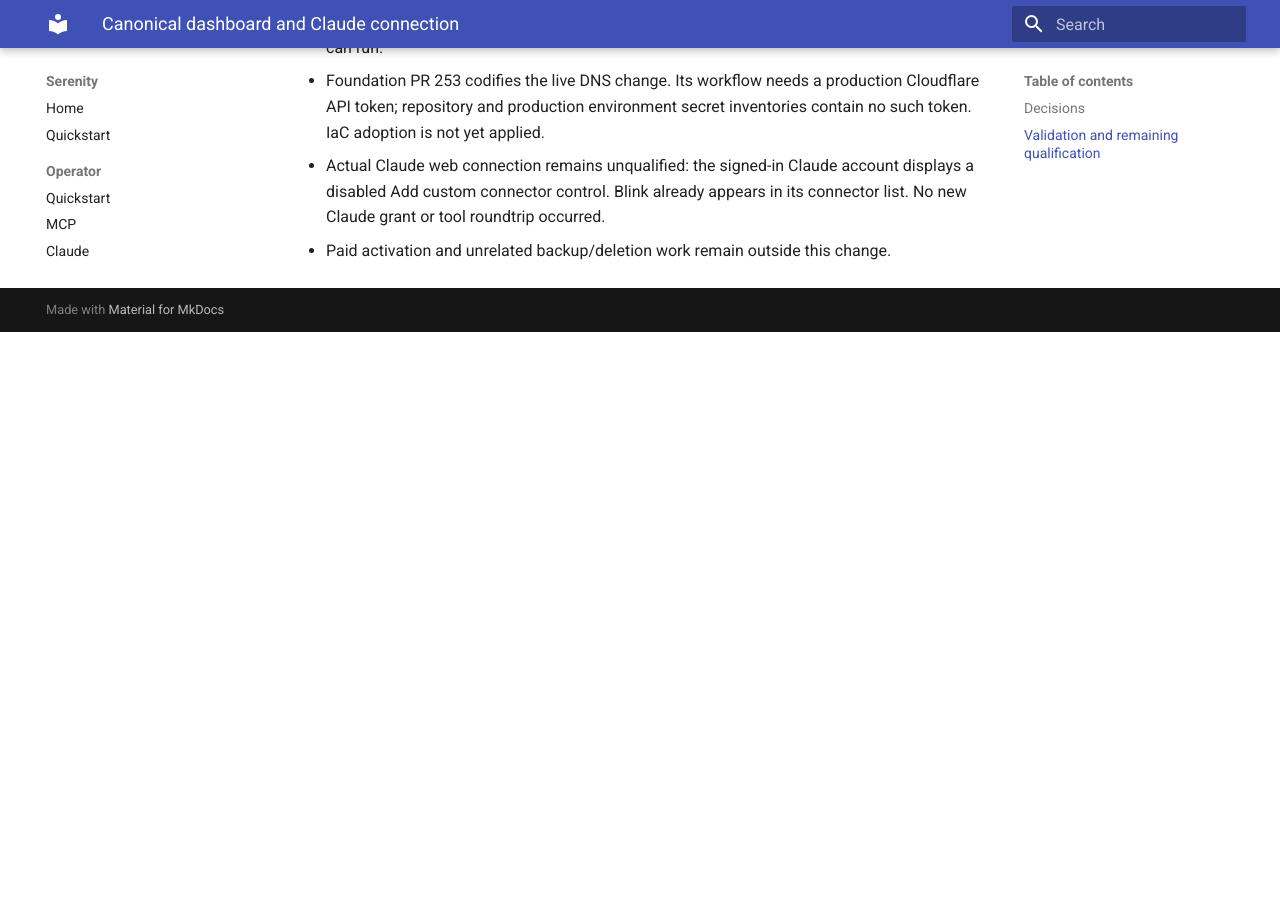
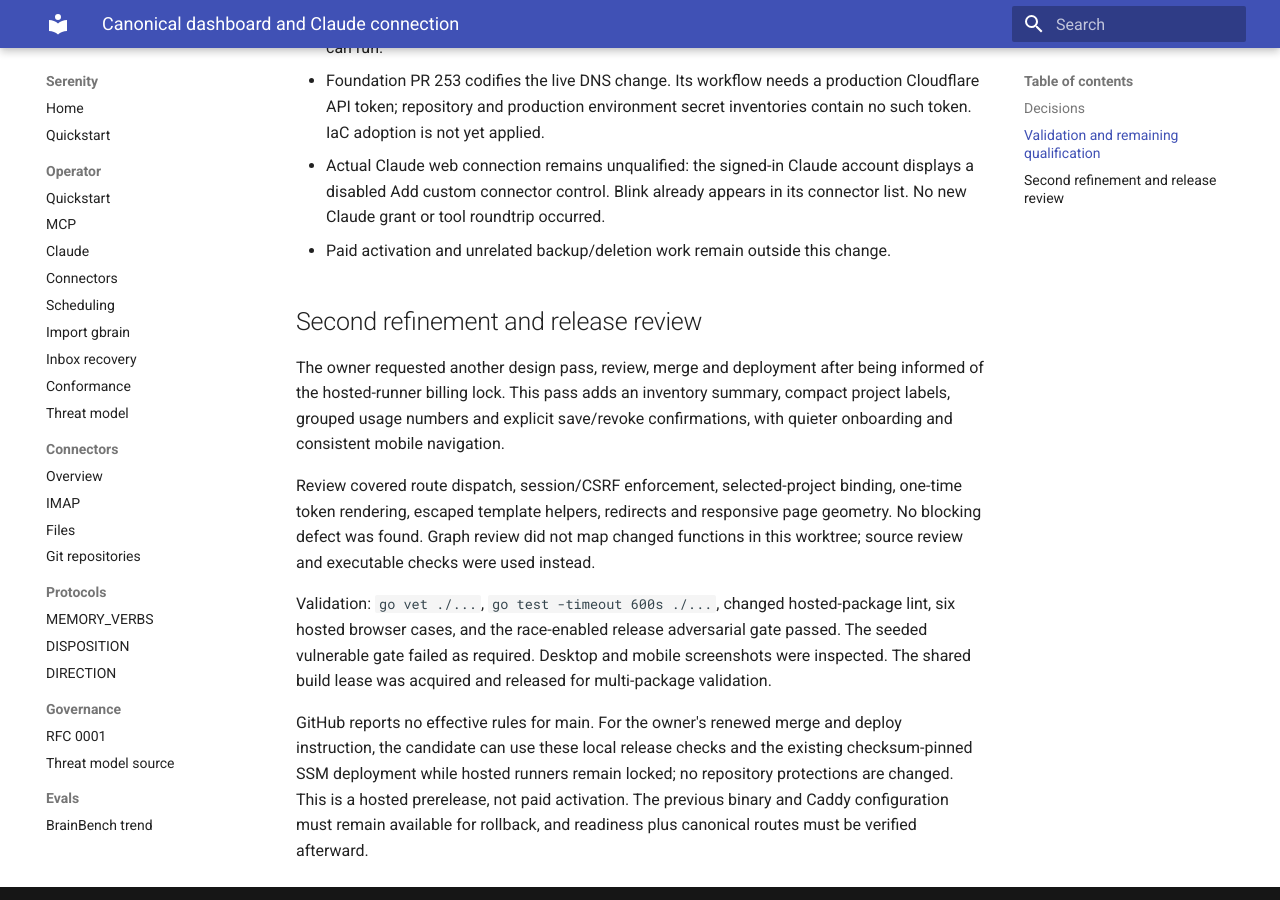
Before and after one commit to sirerun/serenity, an MkDocs documentation site: the page built from docs/plans/canonical-dashboard-2026-09-26.md, in a window 1280 px wide and 900 px high, scrolled down 1005 px. Built offline with MkDocs 1.6.1 and Material for MkDocs 9.7.7, drawn with Linux system fonts in a browser that asks for light colours; before the commit the page ends 1337 px from its top, so only the background shows below that.

```diff
--- a/docs/plans/canonical-dashboard-2026-09-26.md
+++ b/docs/plans/canonical-dashboard-2026-09-26.md
@@ -40,3 +40,29 @@
   account displays a disabled Add custom connector control. Blink already
   appears in its connector list. No new Claude grant or tool roundtrip occurred.
 - Paid activation and unrelated backup/deletion work remain outside this change.
+
+## Second refinement and release review
+
+The owner requested another design pass, review, merge and deployment after
+being informed of the hosted-runner billing lock. This pass adds an inventory
+summary, compact project labels, grouped usage numbers and explicit save/revoke
+confirmations, with quieter onboarding and consistent mobile navigation.
+
+Review covered route dispatch, session/CSRF enforcement, selected-project
+binding, one-time token rendering, escaped template helpers, redirects and
+responsive page geometry. No blocking defect was found. Graph review did not
+map changed functions in this worktree; source review and executable checks
+were used instead.
+
+Validation: `go vet ./...`, `go test -timeout 600s ./...`, changed hosted-package
+lint, six hosted browser cases, and the race-enabled release adversarial gate
+passed. The seeded vulnerable gate failed as required. Desktop and mobile
+screenshots were inspected. The shared build lease was acquired and released
+for multi-package validation.
+
+GitHub reports no effective rules for main. For the owner's renewed merge and
+deploy instruction, the candidate can use these local release checks and the
+existing checksum-pinned SSM deployment while hosted runners remain locked;
+no repository protections are changed. This is a hosted prerelease, not paid
+activation. The previous binary and Caddy configuration must remain available
+for rollback, and readiness plus canonical routes must be verified afterward.
```
Also changed, not shown: site/assets/hosted.css, 3 other files.
